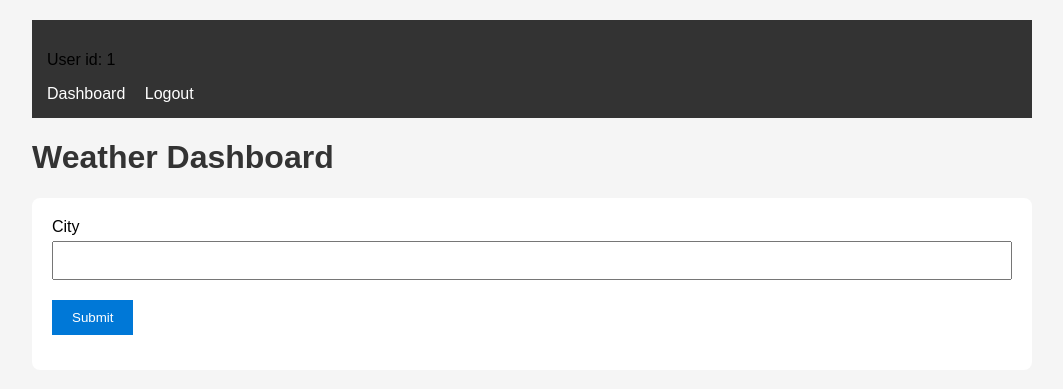
After one commit to David-O-Connor1/weather-dashboard-website, a Flask app: page /dashboard in a window 1280 px wide. The commit adds this page. Shown: the top 389 px of the page, without its empty margins (108-1171 px from the left). Run offline with Flask 3, Linux system fonts and the light colour scheme; the visitor is signed in with stand-in values (Sample User, id 1).

```diff
--- a/app.py
+++ b/app.py
@@ -1,10 +1,11 @@
 from flask import Flask,render_template,redirect,url_for,session,g,request,flash
-from forms import RegistrationForm,LoginForm,AddExpenseForm
+from forms import RegistrationForm,LoginForm,CityWeatherForm
 from database import get_db,close_db
 from werkzeug.security import generate_password_hash,check_password_hash
 from flask_session import Session
 from functools import wraps
 from datetime import datetime
+import requests
 
 app = Flask(__name__)
 app.teardown_appcontext(close_db)
@@ -12,6 +13,8 @@ app.config["SECRET_KEY"] = "my_secret_key"
 app.config["SESSION_PERMANENT"] = False
 app.config["SESSION_TYPE"] = "filesystem"
 Session(app)
+
+api_key = "ced06c211ddd53a84a7cda43da0e6dba"
 
 @app.before_request
 def load_logged_in_user():
@@ -31,10 +34,32 @@ def home():
     return render_template("index.html")
 
 
-@app.route("/dashboard")
+@app.route("/dashboard",methods=["GET","POST"])
 @login_required
 def dashboard():
-    return render_template("dashboard.html")
+    error = None
+    weather = None
+    form = CityWeatherForm()
+    if form.validate_on_submit():
+        city = form.city.data
+        params = {
+            "q": city,
+            "appid": api_key,
+            "units": "metric"
+        }
+        response = requests.get("https://api.openweathermap.org/data/2.5/weather",params=params)
+
+        if response.status_code == 200:
+            data = response.json()
+            weather = {
+                "city": city,
+                "temperature": data["main"]["temp"],
+                "humidity":data["main"]["humidity"],
+                "condition":data["weather"][0]["description"]
+            }
+        else:
+            error = "city not found"
+    return render_template("dashboard.html",error=error,weather=weather,form=form)
 
 @app.route("/register",methods=["GET","POST"])
 def register():
--- a/forms.py
+++ b/forms.py
@@ -12,3 +12,7 @@ class LoginForm(FlaskForm):
     user = StringField("Username:",validators=[InputRequired()])
     password = PasswordField("Password:",validators=[InputRequired()])
     submit= SubmitField("Submit")
+
+class CityWeatherForm(FlaskForm):
+    city = StringField("City",validators=[InputRequired()])
+    submit= SubmitField("Submit")
--- a/static/styles.css
+++ b/static/styles.css
@@ -0,0 +1,162 @@
+/* ---------- General ---------- */
+
+body {
+    font-family: Arial, sans-serif;
+    max-width: 1000px;
+    margin: auto;
+    padding: 20px;
+    background-color: #f5f5f5;
+}
+
+h1 {
+    color: #333;
+}
+
+/* ---------- Navigation ---------- */
+
+nav {
+    background-color: #333;
+    padding: 15px;
+    margin-bottom: 20px;
+}
+
+nav a {
+    color: white;
+    text-decoration: none;
+    margin-right: 15px;
+}
+
+nav a:hover {
+    text-decoration: underline;
+}
+
+/* ---------- Forms ---------- */
+
+form {
+    background-color: white;
+    padding: 20px;
+    border-radius: 8px;
+}
+
+input,
+textarea {
+    width: 100%;
+    padding: 10px;
+    margin-top: 5px;
+    margin-bottom: 15px;
+    box-sizing: border-box;
+}
+
+textarea {
+    resize: vertical;
+}
+
+input[type="submit"] {
+    width: auto;
+    background-color: #0078d7;
+    color: white;
+    border: none;
+    padding: 10px 20px;
+    cursor: pointer;
+}
+
+input[type="submit"]:hover {
+    background-color: #005fa3;
+}
+
+/* ---------- Tables ---------- */
+
+table {
+    width: 100%;
+    border-collapse: collapse;
+    background-color: white;
+}
+
+th {
+    background-color: #333;
+    color: white;
+}
+
+th,
+td {
+    border: 1px solid #ddd;
+    padding: 12px;
+    text-align: left;
+}
+
+tr:nth-child(even) {
+    background-color: #f2f2f2;
+}
+td a {
+    text-decoration: none;
+}
+
+/* ---------- Links ---------- */
+
+a {
+    color: #0078d7;
+}
+
+a:hover {
+    color: #005fa3;
+}
+
+/* ---------- Flash Messages ---------- */
+
+.success {
+    background-color: #d4edda;
+    color: #155724;
+    padding: 15px;
+    border-radius: 5px;
+    margin-bottom: 15px;
+}
+
+.error {
+    background-color: #f8d7da;
+    color: #721c24;
+    padding: 15px;
+    border-radius: 5px;
+    margin-bottom: 15px;
+}
+
+.info {
+    background-color: #d1ecf1;
+    color: #0c5460;
+    padding: 15px;
+    border-radius: 5px;
+    margin-bottom: 15px;
+}
+
+/* ---------- Buttons ---------- */
+
+button {
+    background-color: #0078d7;
+    color: white;
+    border: none;
+    padding: 10px 20px;
+    cursor: pointer;
+}
+
+button:hover {
+    background-color: #005fa3;
+}
+
+/* ---------- Containers ---------- */
+
+.container {
+    background-color: white;
+    padding: 20px;
+    border-radius: 8px;
+}
+
+/* ---------- Status ---------- */
+
+.completed {
+    color: green;
+    font-weight: bold;
+}
+
+.incomplete {
+    color: red;
+    font-weight: bold;
+}
--- /dev/null
+++ b/templates/dashboard.html
@@ -0,0 +1,36 @@
+{% extends "layout.html" %}
+
+{% block main_content %}
+
+<h1>Weather Dashboard</h1>
+
+<form action="" method="POST" novalidate>
+    {{ form.hidden_tag() }}
+
+    {{ form.city.label }}
+    {{ form.city() }}
+    <br/>
+
+    {{ form.submit() }}
+</form>
+{% if weather %}
+<table>
+    <tr>
+        <th>City</th>
+        <th>Temperature</th>
+        <th>Humidity</th>
+        <th>Condition</th>
+    </tr>
+    <tr>
+        <td>{{ weather["city"]}}</td>
+        <td>{{ weather["temperature"]}}</td>
+        <td>{{ weather["humidity"]}}</td>
+        <td>{{ weather["condition"]}}</td>
+    </tr>
+</table>
+{% endif %}
+{% if error %}
+    <p>{{ error }}</p>
+{% endif %}
+
+{% endblock %}
--- a/templates/layout.html
+++ b/templates/layout.html
@@ -9,7 +9,7 @@
     <nav>
         {% if g.user %}
         <p>User id: {{ g.user }} </p>
-            <a href="{{ url_for('dashboard')}}">Expenses</a>
+            <a href="{{ url_for('dashboard')}}">Dashboard</a>
             <a href="{{ url_for('logout')}}">Logout</a>
         {% else %}
             <a href="{{ url_for('register')}}">Register</a>
```
Also changed, not shown: schema.sql (+8 -11 lines).
